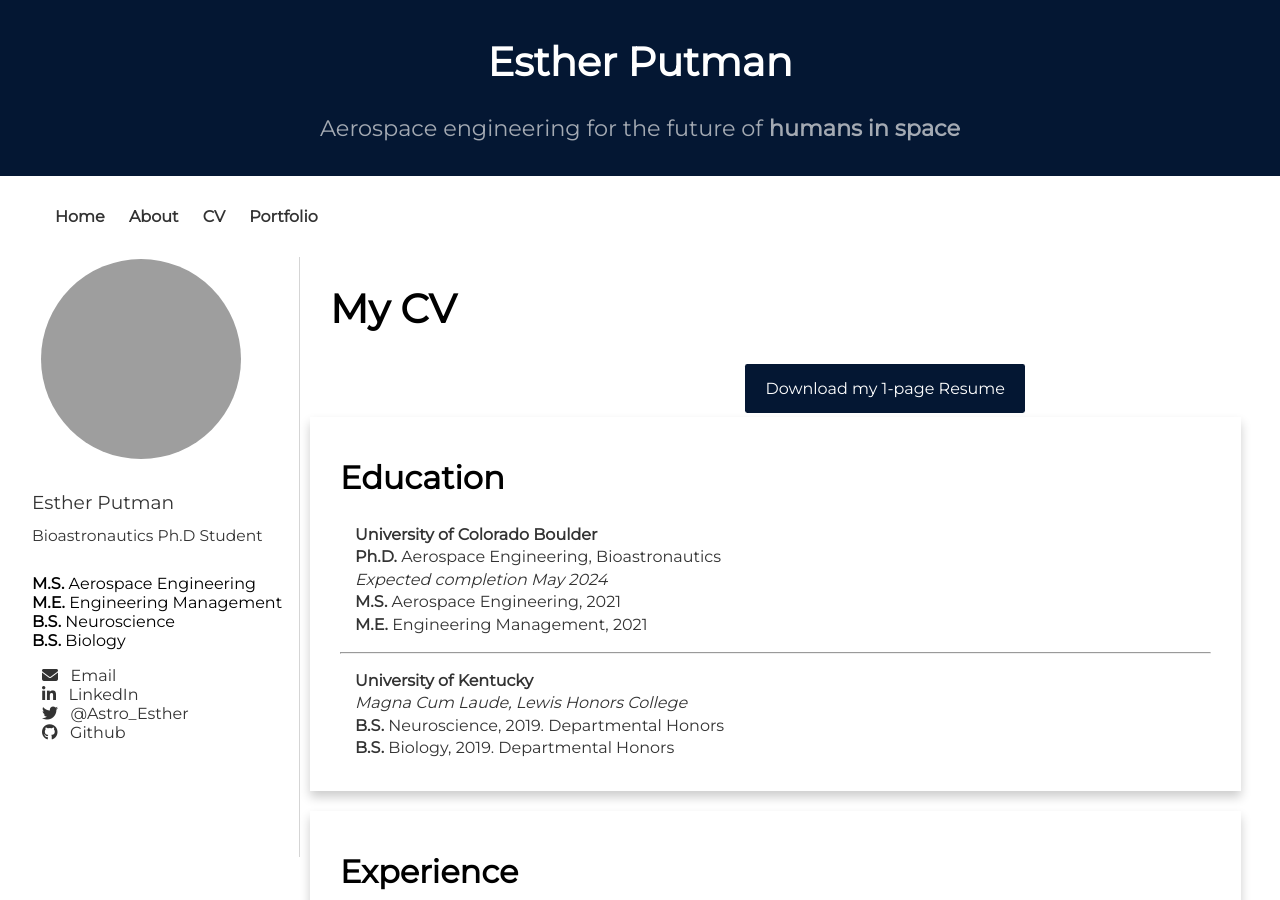
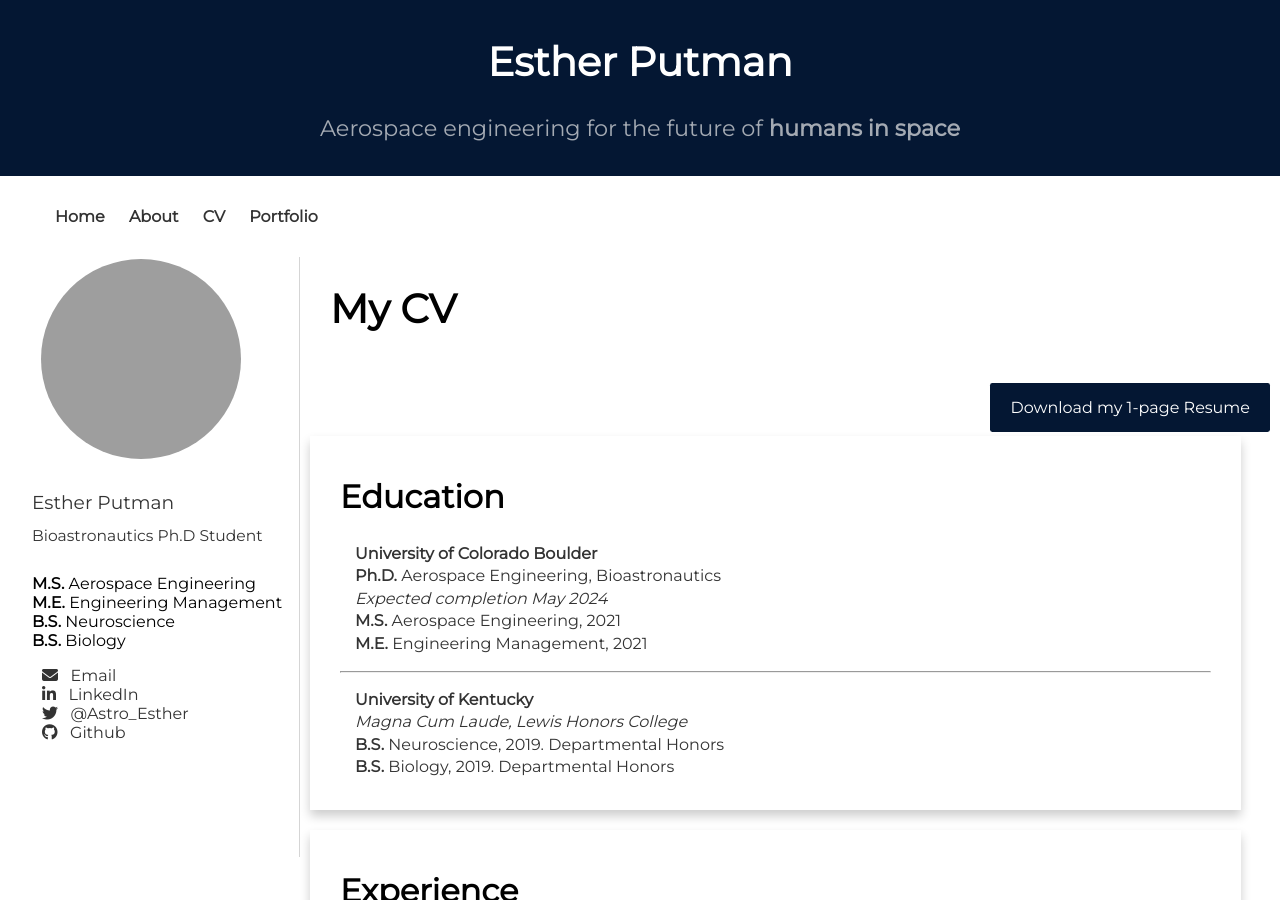
Before and after one commit to eputman/eputman.github.io, a Jekyll site: the page built from CV/index.html, in a window 1280 px wide and 900 px high. Built offline with Jekyll 4.4.1, drawn with Linux system fonts in a browser that asks for light colours; nearby versions of some CDN libraries; grey boxes are pictures that could not be loaded.

Commit message:
Resume download spacing

```diff
--- a/CV/index.html
+++ b/CV/index.html
@@ -28,10 +28,8 @@ title: CV
 
 	<div class="content">
 
-			<h1> My CV</h1>
-		<div class= "center">
-			<a style="float:right" href="https://eputman.github.io/documents/Putman_Resume_2022.pdf" target="_blank" class="button">Download my 1-page Resume</a>
-		</div> <!-- /center-->
+			<h1> My CV</h1><br>
+			<a style="float:right;" href="https://eputman.github.io/documents/Putman_Resume_2022.pdf" target="_blank" class="button">Download my 1-page Resume</a><br>
 
 		<div class="card">
 			<div class="container">
```
